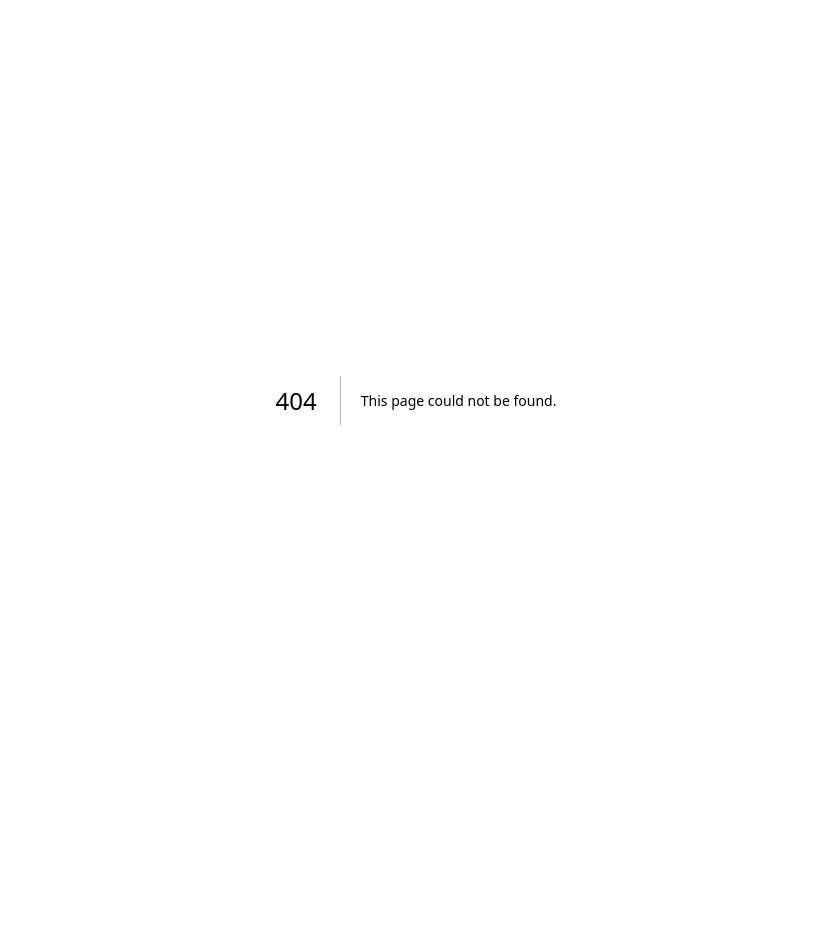
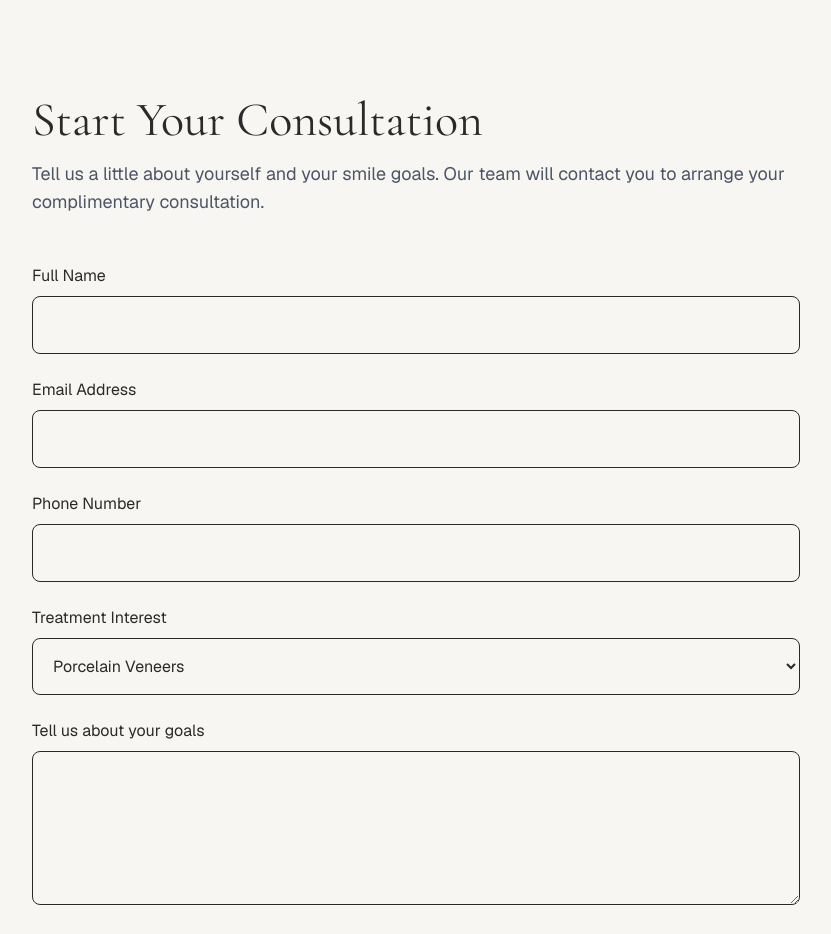
Before and after one commit to LumidentVoyage/lumident-voyage, a Next.js app: page /contact in a window 1280 px wide. Before the commit this address had no page. Shown: the top 934 px of the page, without its empty margins (224-1055 px from the left). Before the commit the page ends 800 px from the top, so only its background shows below. Built offline with nearby package versions, Linux system fonts and the light colour scheme.

Commit message:
Create page.tsx

```diff
--- /dev/null
+++ b/src/app/contact/page.tsx
@@ -0,0 +1,90 @@
+export default function ContactPage() {
+  return (
+    <main className="min-h-screen bg-[#f8f6f2] px-6 py-24">
+      <div className="mx-auto max-w-3xl">
+        <h1 className="mb-4 font-serif text-5xl">
+          Start Your Consultation
+        </h1>
+
+        <p className="mb-12 text-lg text-gray-600">
+          Tell us a little about yourself and your smile goals. Our team
+          will contact you to arrange your complimentary consultation.
+        </p>
+
+        <form
+          action="https://formsubmit.co/admin@lumidentvoyage.com"
+          method="POST"
+          className="space-y-6"
+        >
+          <input
+            type="hidden"
+            name="_subject"
+            value="New Lumident Voyage Consultation"
+          />
+
+          <input type="hidden" name="_captcha" value="false" />
+
+          <div>
+            <label className="mb-2 block">Full Name</label>
+            <input
+              type="text"
+              name="name"
+              required
+              className="w-full rounded-lg border p-4"
+            />
+          </div>
+
+          <div>
+            <label className="mb-2 block">Email Address</label>
+            <input
+              type="email"
+              name="email"
+              required
+              className="w-full rounded-lg border p-4"
+            />
+          </div>
+
+          <div>
+            <label className="mb-2 block">Phone Number</label>
+            <input
+              type="text"
+              name="phone"
+              className="w-full rounded-lg border p-4"
+            />
+          </div>
+
+          <div>
+            <label className="mb-2 block">Treatment Interest</label>
+            <select
+              name="treatment"
+              className="w-full rounded-lg border p-4"
+            >
+              <option>Porcelain Veneers</option>
+              <option>Full Smile Makeover</option>
+              <option>Dental Implants</option>
+              <option>Not Sure Yet</option>
+            </select>
+          </div>
+
+          <div>
+            <label className="mb-2 block">
+              Tell us about your goals
+            </label>
+            <textarea
+              name="message"
+              rows={5}
+              className="w-full rounded-lg border p-4"
+            />
+          </div>
+
+          <button
+            type="submit"
+            className="bg-black px-8 py-4 text-white"
+          >
+            Request Consultation
+          </button>
+        </form>
+      </div>
+    </main>
+  );
+}
```
